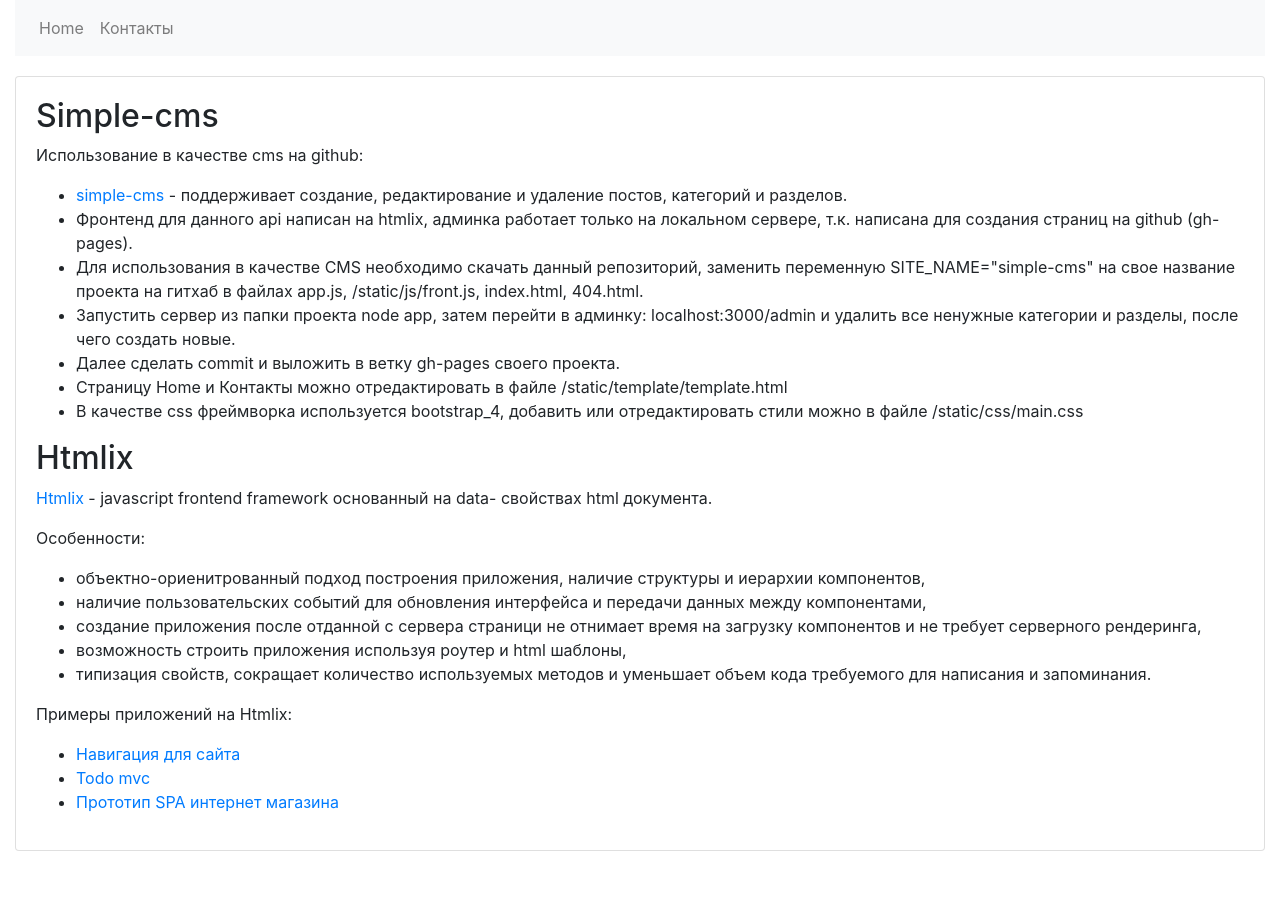
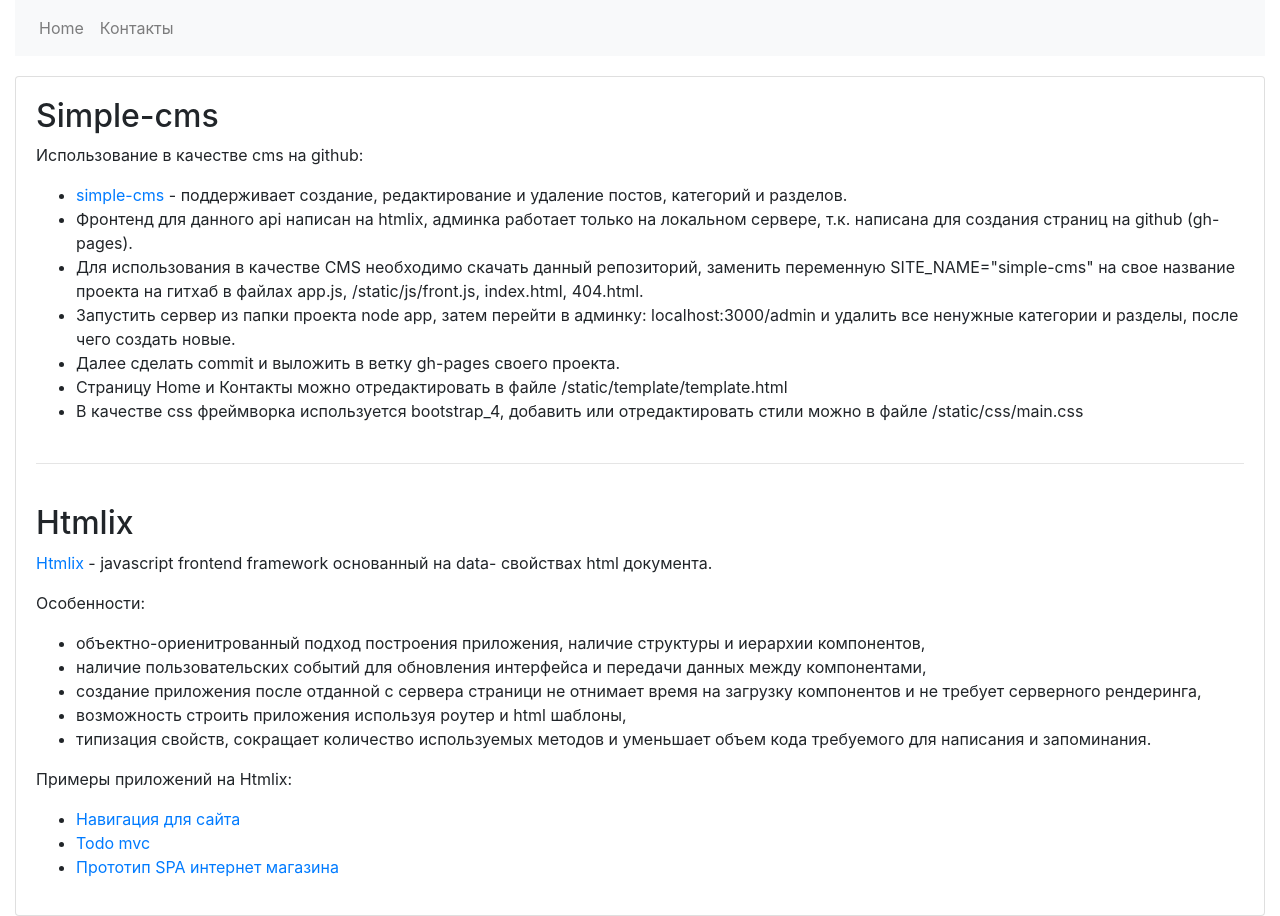
Before and after one commit to SergeyOvechkin/simple-cms, a website: page index.html in a window 1280 px wide. Before the commit the page ends 851 px from the top, so only its background shows below. Drawn offline with Linux system fonts and the light colour scheme; a script that the page names is missing.

Commit message:
ad styles

```diff
--- a/index.html
+++ b/index.html
@@ -44,6 +44,7 @@
 		<li>Страницу Home и Контакты можно отредактировать в файле /static/template/template.html</li>
 		<li>В качестве css фреймворка используется bootstrap_4, добавить или отредактировать стили можно в файле /static/css/main.css</li>
        </ul>
+	<hr style="margin-top: 40px; margin-bottom: 40px;">
 
     <h2> Htmlix </h2>
 
```
Also changed, not shown: static/template/template.html (+1 -0 lines).
